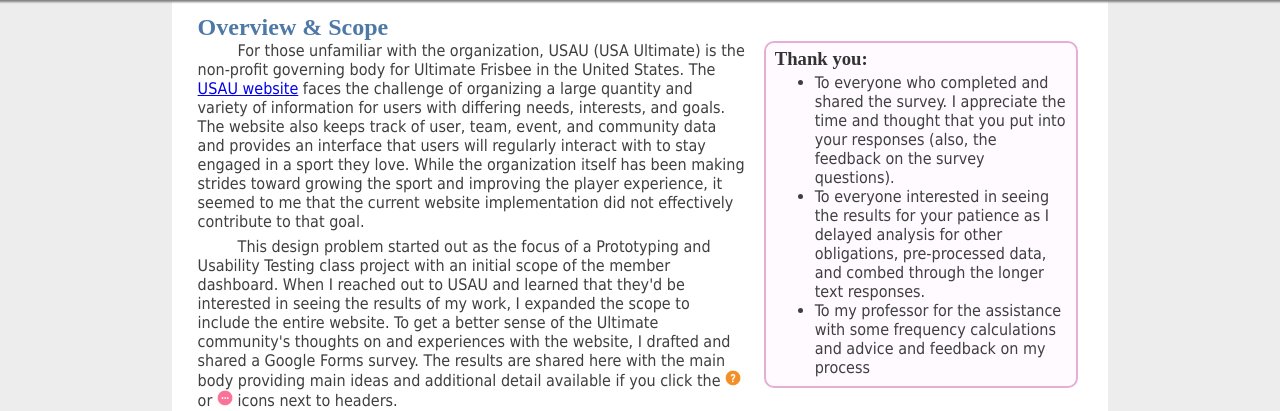
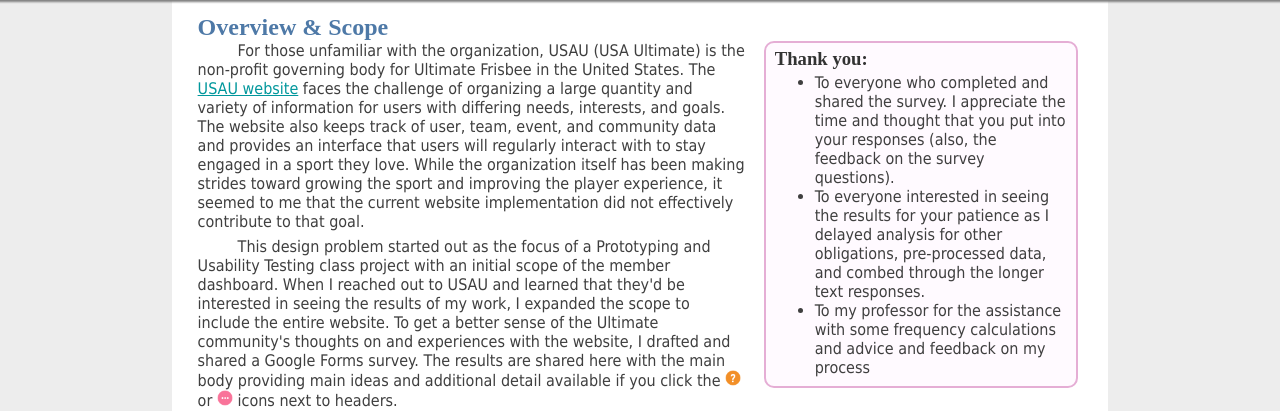
Before and after one commit to cyzachar/cyzachar.github.io, a PHP site: page /UsauProject/index.html in a window 1280 px wide. Shown: the part 81-492 px from the top of the page. Run offline with PHP 8.4, Linux system fonts and the light colour scheme; some libraries are stand-ins or nearby versions.

Commit message:
Changed link color and provided link to Tableau figures in a new tab

```diff
--- a/UsauProject/css/usauStyle.css
+++ b/UsauProject/css/usauStyle.css
@@ -130,6 +130,10 @@
     padding: 0 1%;
   }
 
+  p a{
+    color: #00979C;
+  }
+
 div.halfCol{
   display: block;
   float: left;
--- a/UsauProject/index.html
+++ b/UsauProject/index.html
@@ -135,6 +135,7 @@
 						<h4 class="closeIcon" onclick="closeLightboxByIcon(this)">x</h4>
 						<h3>Responses by State</h3>
 						<p class = "toCome">[Styling (figure size) and fixing occasional unexpected error work-in-progress]</p>
+						<p>Click <a href = "https://public.tableau.com/profile/cindy2750#!/vizhome/SurveyResponsesbyStateRegion/Sheet1" target = "_blank">here</a> to open figure in new tab</p>
 						<div class='tableauPlaceholder' id='viz1513614270547' style='position: relative'>
 							<noscript>
 								<a href='#'>
@@ -160,6 +161,7 @@
 
 						<h3>Responses by City</h3>
 						<p class = "toCome">[Styling (figure size) and fixing occasional unexpected error work-in-progress]</p>
+						<p>Click <a href = "https://public.tableau.com/views/USAUSurveyResponsesbyCity/Sheet1?:embed=y&:display_count=yes&:toolbar=no" target = "_blank">here</a> to open figure in new tab</p>
 						<div class='tableauPlaceholder' id='viz1513614387971' style='position: relative'>
 							<noscript>
 								<a href='#'>
```
